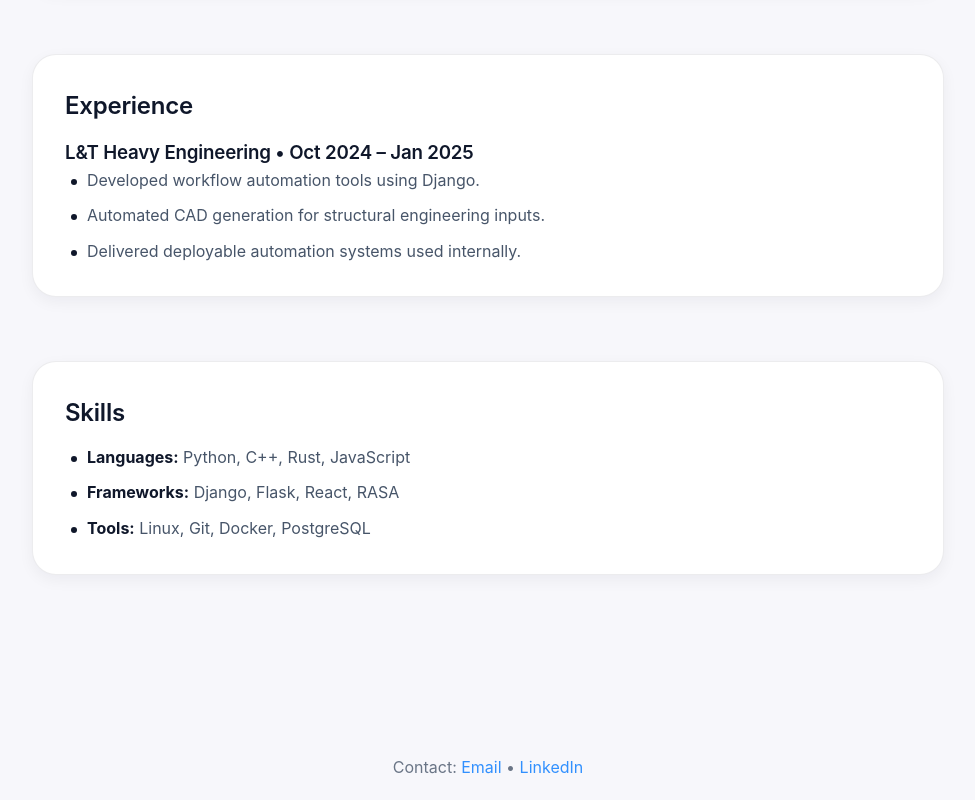
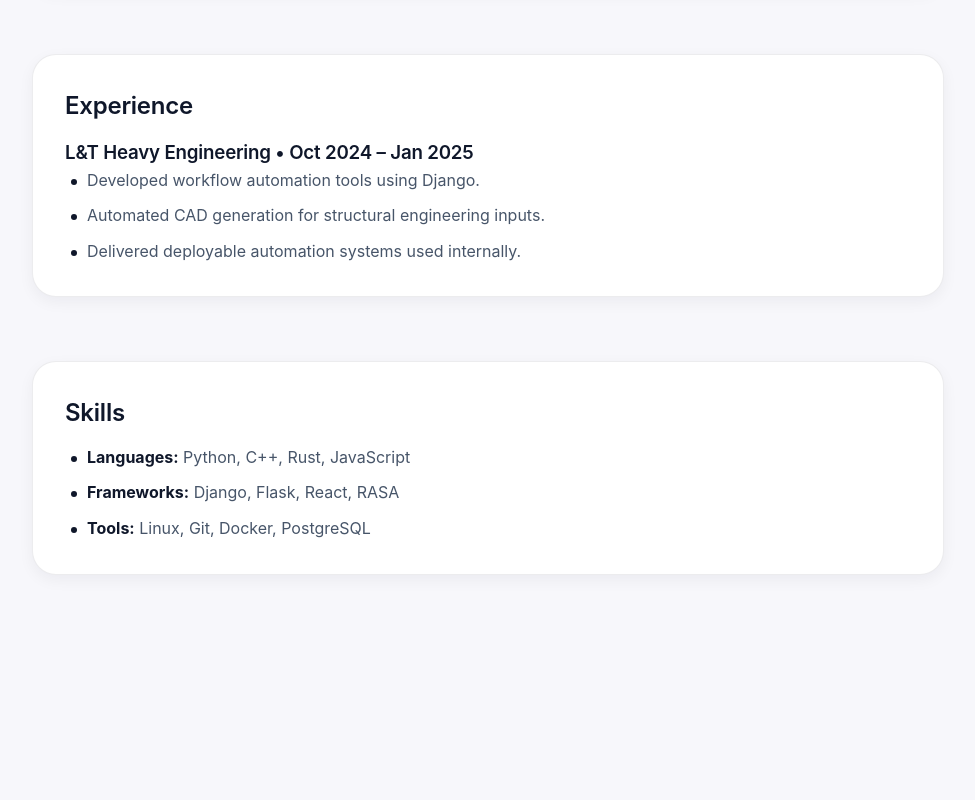
Before and after one commit to purushoath02/purushoath02.github.io, a plain HTML site: page about.html in a window 1280 px wide. Shown: the part 427-1227 px from the top of the page, without its empty margins (152-1127 px from the left). After the commit the page ends 1162 px from the top, so only its background shows below. Drawn offline with Linux system fonts and the light colour scheme.

Commit message:
Delete footer with contact details from about.html
Removed footer section containing contact information.

```diff
--- a/about.html
+++ b/about.html
@@ -51,12 +51,6 @@
         </ul>
     </section>
 </main>
-<footer class="footer">
-    <p>
-        Contact:
-        <a href="mailto:purushoath2002@gmail.com">Email</a> •
-        <a href="https://linkedin.com/in/purushoath-ganapathy-380408213" target="_blank">LinkedIn</a>
-    </p>
-</footer>
+
 </body>
 </html>
```
